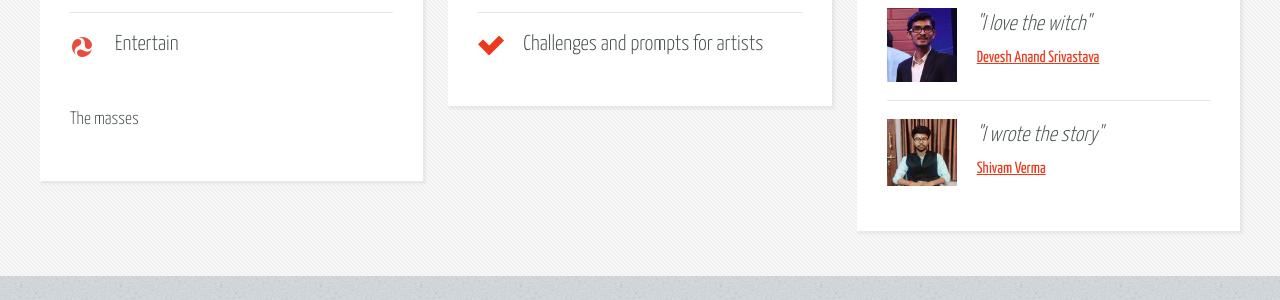
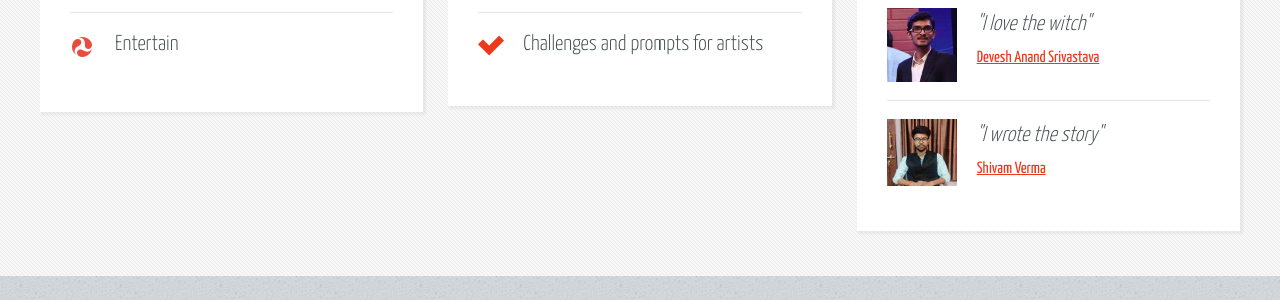
Before and after one commit to artifexnest/artifexnest.github.io, a Jekyll site: the page built from index.md, in a window 1280 px wide. Shown: the part 1314-1614 px from the top of the page. Built offline with Jekyll 4.4.1, drawn with Linux system fonts in a browser that asks for light colours.

Commit message:
very minor change

```diff
--- a/index.md
+++ b/index.md
@@ -26,7 +26,6 @@ banner: true
 								<li>Enlighten</li>
 								<li>Entertain</li>
 							</ul>
-							<p>       The masses</p>
 						</section>
 
 				</div>
```
